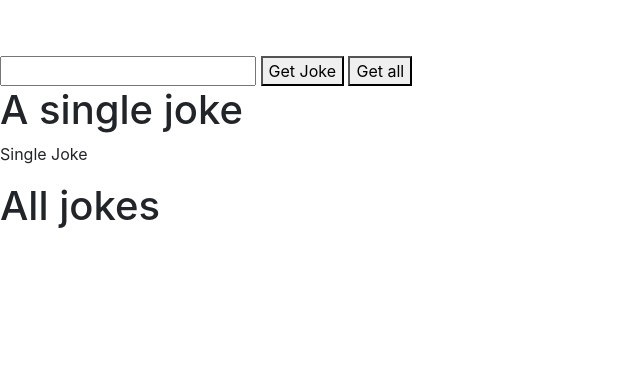
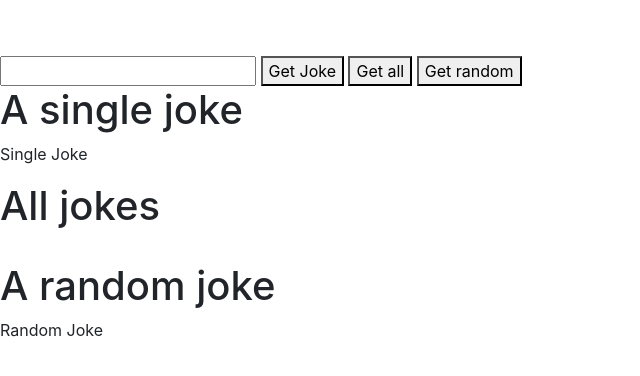
Before and after one commit to MiaSimone/CA1, a web app: page /Opgaver/opg2.html in a window 1280 px wide. Shown: the top 376 px of the page, without its empty margins (0-640 px from the left). Run offline with its HTML, style and script files only (its server is not run), Linux system fonts and the light colour scheme; data that the repository does not hold is empty.

Commit message:
random joke method done

```diff
--- a/src/main/webapp/Opgaver/opg2.html
+++ b/src/main/webapp/Opgaver/opg2.html
@@ -31,6 +31,7 @@ and open the template in the editor.
             <input type="text" id="singleJokeTextInput" />
             <button id="singleJokeInputBtn">Get Joke</button>
             <button id="getAllJokesBtn">Get all</button>
+            <button id="getRandomJokeBtn">Get random</button>
         </form>
 
         <h1>A single joke</h1>
@@ -41,6 +42,9 @@ and open the template in the editor.
             <tbody id="allJokes"></tbody>
         </table>
 
+        <h1>A random joke</h1>
+        <p id="randomJoke">Random Joke</p>
+
 
 
 
--- a/src/main/webapp/js/joke.js
+++ b/src/main/webapp/js/joke.js
@@ -52,3 +52,25 @@ function fetchAllJokes() {
                 </table>`;
         });
 }
+
+
+// -------------------------- RANDOM JOKE --------------------------------------
+
+let getRandomJokeBtn = document.getElementById("getRandomJokeBtn");
+
+getRandomJokeBtn.addEventListener('click', (event) => {
+    event.preventDefault();
+    fetchRandomJoke();
+});
+
+
+function fetchRandomJoke() {
+    let url = 'http://localhost:8080/jpareststarter/api/joke/random';
+    let randomJoke = document.getElementById("tbody");
+    fetch(url)
+            .then(res => res.json())
+            .then(data => {
+                let randomJoke = document.getElementById("randomJoke");
+                randomJoke.innerHTML = renderObjectToHTML(data);
+    })
+}
```
Also changed, not shown: src/main/java/rest/JokeResource.java (+7 -0 lines).
